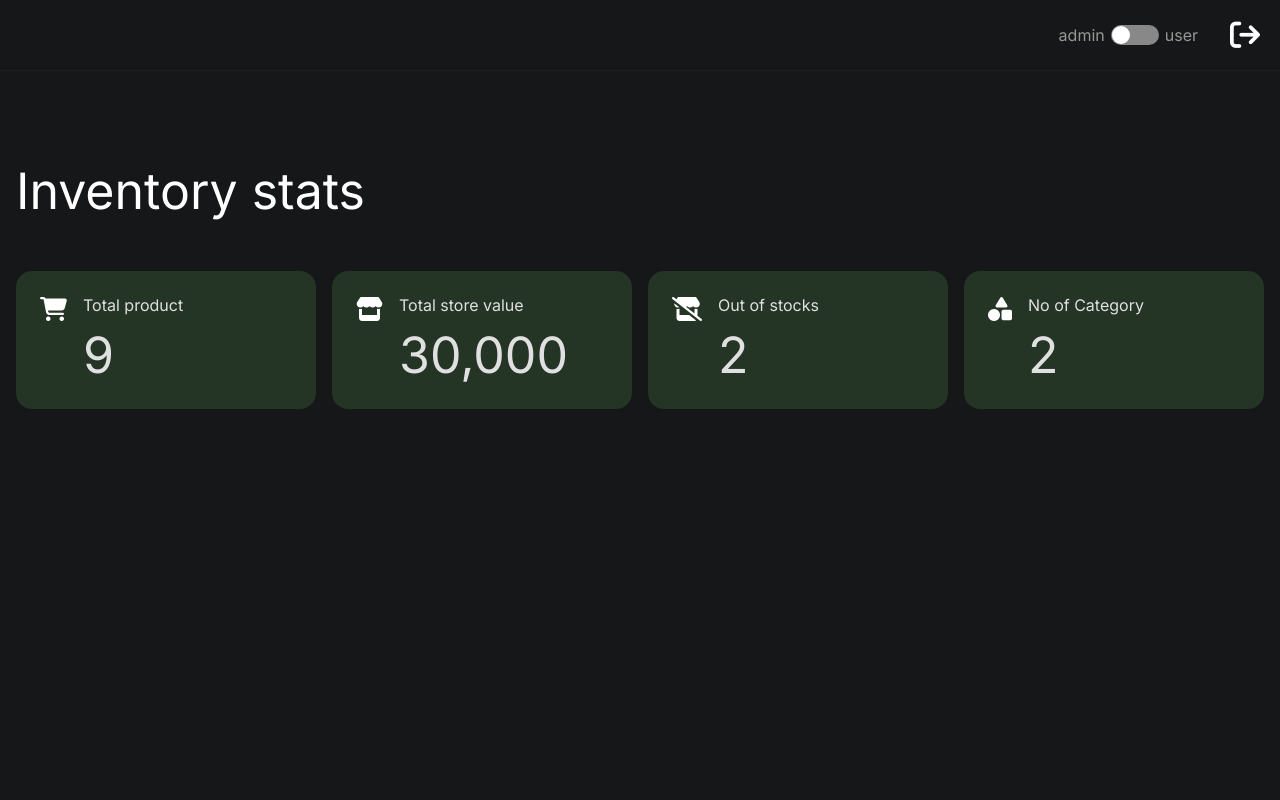
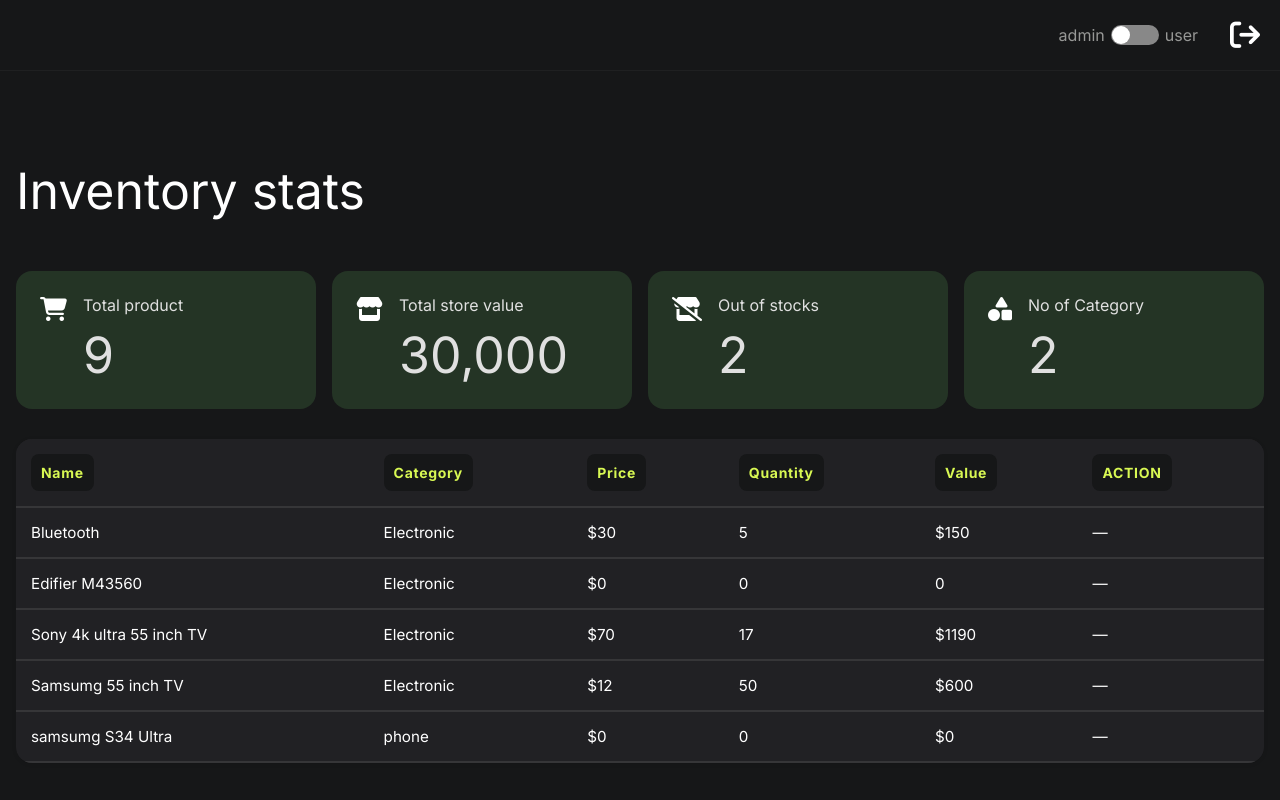
Before and after one commit to mayank-1/lucidity-job-r1, a React (Vite) app: page / in a window 1280 px wide. Built offline with nearby package versions, Linux system fonts and the light colour scheme.

Commit message:
Added the table component

```diff
--- a/package.json
+++ b/package.json
@@ -12,6 +12,7 @@
   "dependencies": {
     "@fortawesome/fontawesome-free": "^6.7.2",
     "classnames": "^2.5.1",
+    "prop-types": "^15.8.1",
     "react": "^18.3.1",
     "react-dom": "^18.3.1",
     "react-switch": "^7.1.0",
--- a/src/App.tsx
+++ b/src/App.tsx
@@ -3,14 +3,71 @@ import { useState } from 'react';
 // COMPONENTS
 import NavBar from './components/Navbar/NavBar';
 import CardTile from './components/CardTile/CardTile';
+import Table from './components/Table';
 
 // STYLES
 import './App.scss'
 
 
 
+
 function App() {
   const [count, setCount] = useState(0)
+
+  type User = {
+    name: string,
+    category: string,
+    value: string,
+    quantity: number,
+    price: string
+  };
+
+  const header = [
+    { header: "Name", key: "name" },
+    { header: "Category", key: "category" },
+    { header: "Price", key: "price" },
+    { header: "Quantity", key: "quantity" },
+    { header: "Value", key: "value" },
+    { header: "ACTION", key: "action" },
+  ];
+
+  const data: User[] = [
+    {
+      name: "Bluetooth",
+      category: "Electronic",
+      value: "$150",
+      quantity: 5,
+      price: "$30"
+    },
+    {
+      name: "Edifier M43560",
+      category: "Electronic",
+      value: "0",
+      quantity: 0,
+      price: "$0"
+    },
+    {
+      "name": "Sony 4k ultra 55 inch TV",
+      "category": "Electronic",
+      "value": "$1190",
+      "quantity": 17,
+      "price": "$70"
+    },
+    {
+      "name": "Samsumg 55 inch TV",
+      "category": "Electronic",
+      "value": "$600",
+      "quantity": 50,
+      "price": "$12"
+    },
+    {
+      "name": "samsumg S34 Ultra",
+      "category": "phone",
+      "value": "$0",
+      "quantity": 0,
+      "price": "$0"
+    }
+  ];
 
   return (
       <div className='main'>
@@ -23,6 +80,7 @@ function App() {
             <CardTile iconName='fa-solid fa-store-slash' title='Out of stocks' value='2'/>
             <CardTile iconName='fa-solid fa-shapes' title='No of Category' value='2'/>
           </div>
+          <Table data={data} header={header} loading={false}/>
         </div>
       </div>
   )
--- /dev/null
+++ b/src/components/Table/Table.scss
@@ -0,0 +1,51 @@
+@import './../../styles/variables';
+
+table {
+    width: 100%;
+    border-collapse: collapse;
+    background: $background-table;
+    box-shadow: 0 1px 4px rgba(0, 0, 0, 0.1);
+    border-radius: $border-radius-16;
+    overflow: hidden;
+    margin-top: 30px;
+
+    th, td {
+      padding: 10px;
+      text-align: left;
+      border-bottom: 2px solid $border-width-1 !important;
+      border-left: none !important; /* Removes the left vertical border */
+      border-right: none !important;
+    }
+
+    th {
+      font-weight: 600;
+      font-size: 0.875rem;
+      letter-spacing: 0.05em;
+      background-color: $background-table !important;
+      color: white;
+      border-top: 0px !important;
+      padding: 15px !important;
+
+      .col-header {
+        padding: 10px;
+        border-radius: $border-radius-8;
+        width: fit-content;
+        background-color: $primary-color;
+        color: $green-cancel;
+        font-size: 14px;
+      }
+    }
+
+    tr {
+
+      &:last-child td {
+        border-bottom: none;
+      }
+    }
+
+    td {
+      font-size: 0.95rem;
+      color: $white;
+      padding: 15px !important;
+    }
+  }
--- /dev/null
+++ b/src/components/Table/index.jsx
@@ -0,0 +1,109 @@
+import React, { useCallback, useMemo } from "react";
+import PropTypes from "prop-types";
+
+// CSS
+import "./Table.scss";
+
+const Table = ({ header, data = [], loading = false }) => {
+  // Memoize headers to prevent unnecessary re-renders
+  const memoizedHeader = useMemo(() => header, [header]);
+
+  // Helper function to render a table cell
+  const renderCell = useCallback((col, row) => {
+    const value = row[col.key];
+    if (col.render) {
+      return col.render(value, row);
+    }
+    return value !== null && value !== undefined ? value : "—";
+  }, []);
+
+  return (
+    <table
+      role="table"
+      aria-label="Data table to show amount pledged and percentage funded"
+    >
+      <thead>
+        <tr>
+          {memoizedHeader.map((col, index) => (
+            <th
+              key={col.key || index}
+              style={{
+                border: "1px solid #ddd",
+                padding: "8px",
+                textAlign: "left",
+                backgroundColor: "#f4f4f4",
+                fontWeight: "bold",
+              }}
+            >
+              <div className="col-header">{col.header}</div>
+            </th>
+          ))}
+        </tr>
+      </thead>
+      <tbody>
+        {(() => {
+          if (loading) {
+            return (
+              <tr>
+                <td
+                  colSpan={memoizedHeader.length}
+                  style={{
+                    textAlign: "center",
+                    padding: "16px",
+                    color: "#888",
+                  }}
+                >
+                  Loading...
+                </td>
+              </tr>
+            );
+          }
+
+          if (data.length === 0) {
+            return (
+              <tr>
+                <td
+                  colSpan={memoizedHeader.length}
+                  style={{
+                    textAlign: "center",
+                    padding: "16px",
+                    color: "#888",
+                  }}
+                >
+                  No data available
+                </td>
+              </tr>
+            );
+          }
+
+          return data.map((row, rowIndex) => (
+            <tr key={rowIndex}>
+              {memoizedHeader.map((col, colIndex) => (
+                <td
+                  key={col.key || colIndex}
+                  style={{ border: "1px solid #ddd", padding: "8px" }}
+                >
+                  {renderCell(col, row)}
+                </td>
+              ))}
+            </tr>
+          ));
+        })()}
+      </tbody>
+    </table>
+  );
+};
+
+Table.propTypes = {
+  header: PropTypes.arrayOf(
+    PropTypes.shape({
+      header: PropTypes.string.isRequired,
+      key: PropTypes.string.isRequired,
+      render: PropTypes.func, // Optional render function
+    })
+  ).isRequired,
+  data: PropTypes.arrayOf(PropTypes.object),
+  loading: PropTypes.bool,
+};
+
+export default Table;
--- a/src/styles/_variables.scss
+++ b/src/styles/_variables.scss
@@ -6,7 +6,6 @@ $white: #ffffff;
 $gray: #e0e0e0;
 $dark-gray: #5c5d5e;
 $dark-green: #243425;
-$black-1: #161718;
 $green-light: #c3d763;
 $pink: #c597d4;
 $green-light: #377d23;
@@ -18,6 +17,7 @@ $background-button: #272826;
 $disabled-color: #808080;
 $toggle-circle-green-active: #e5fd72;
 $toggle-circle-back-active: #7e8945;
+$background-table: #212124;
 
 
 // Font Variables
@@ -42,6 +42,7 @@ $border-radius-8: 8px;
 $border-radius-16: 16px;
 $border-gray: #1f2021;
 $border-button: #3c3d3b;
+$border-width-1: #363638;
 
 // Box Shadow Variables
 $box-shadow-light: 0 2px 4px rgba(0, 0, 0, 0.1);
```
Also changed, not shown: src/components/Table/Table.tsx (deleted, +0 -14 lines), 1 other file (tests, documents, lock files or other folders).
